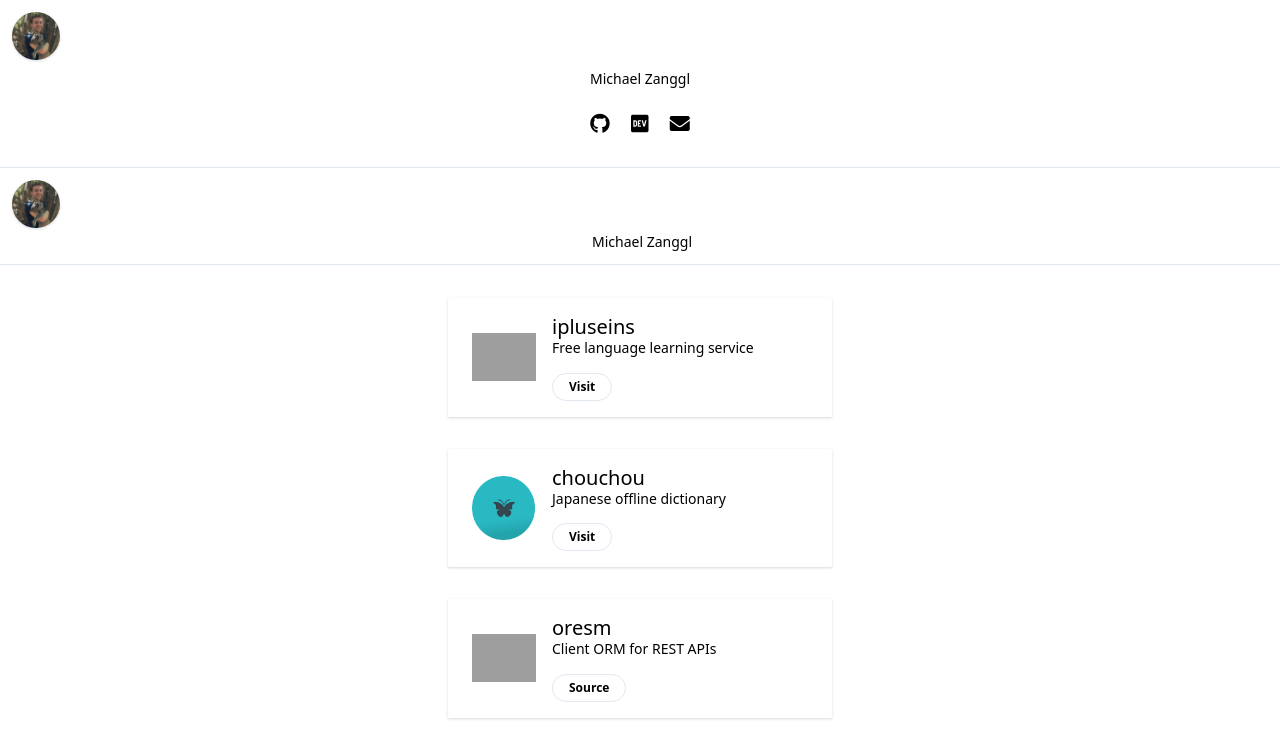
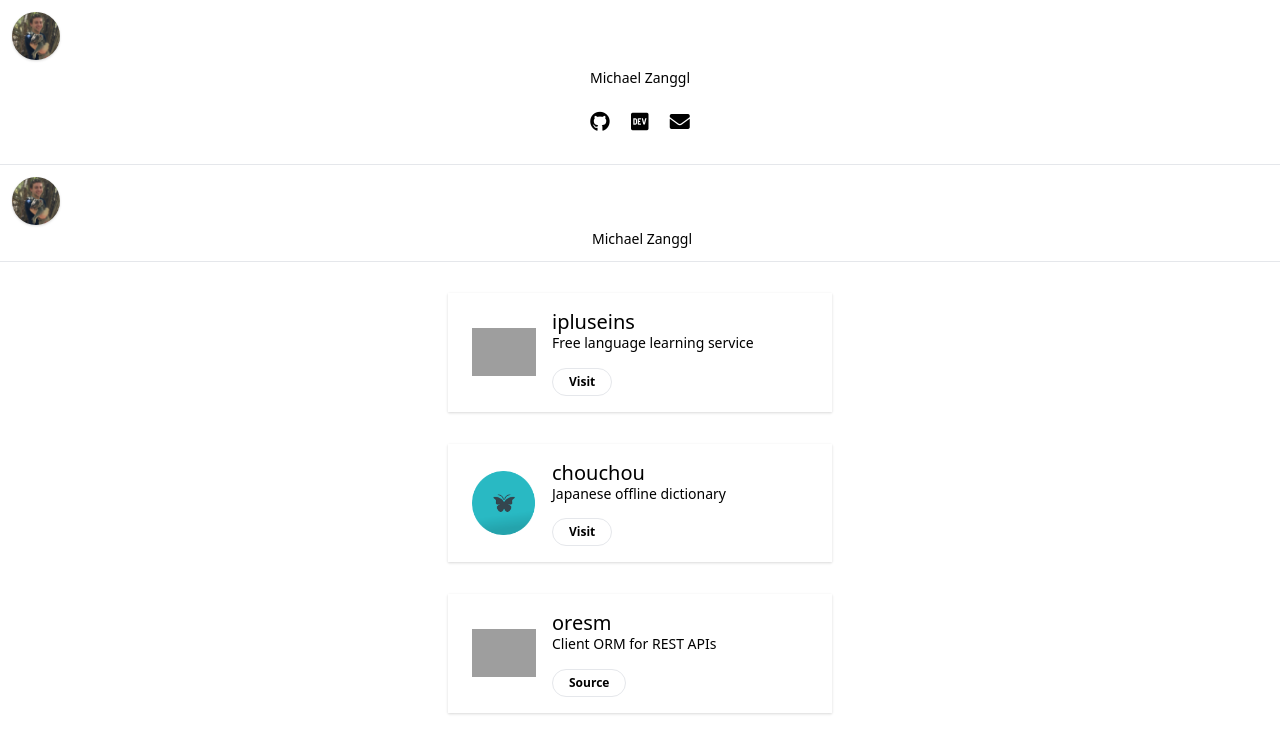
Before and after one commit to MZanggl/MZanggl.github.io, a plain HTML site: page index.html in a window 1280 px wide. Shown: the top 742 px of the page. Drawn offline with nearby package versions, Linux system fonts and the light colour scheme; no server answers; grey boxes are pictures that could not be loaded.

Commit message:
use tailwind@0.7.4

```diff
--- a/index.html
+++ b/index.html
@@ -6,7 +6,7 @@
     <meta http-equiv="X-UA-Compatible" content="ie=edge">
     <meta name="description" content="Portfolio of Michael Zanggl">
     <title>Michael Zanggl</title>
-    <link href="https://cdn.jsdelivr.net/npm/tailwindcss/dist/tailwind.min.css" rel="stylesheet">
+    <link href="https://unpkg.com/tailwindcss@^0.7.4/dist/tailwind.min.css" rel="stylesheet">
     <link rel="stylesheet" href="https://use.fontawesome.com/releases/v5.7.2/css/all.css" integrity="sha384-fnmOCqbTlWIlj8LyTjo7mOUStjsKC4pOpQbqyi7RrhN7udi9RwhKkMHpvLbHG9Sr" crossorigin="anonymous">
     <link rel="shortcut icon" type="image/jpeg" href="_assets/images/logo.jpg">
     <link rel="preconnect" href="https://firestore.googleapis.com" crossorigin>
```
